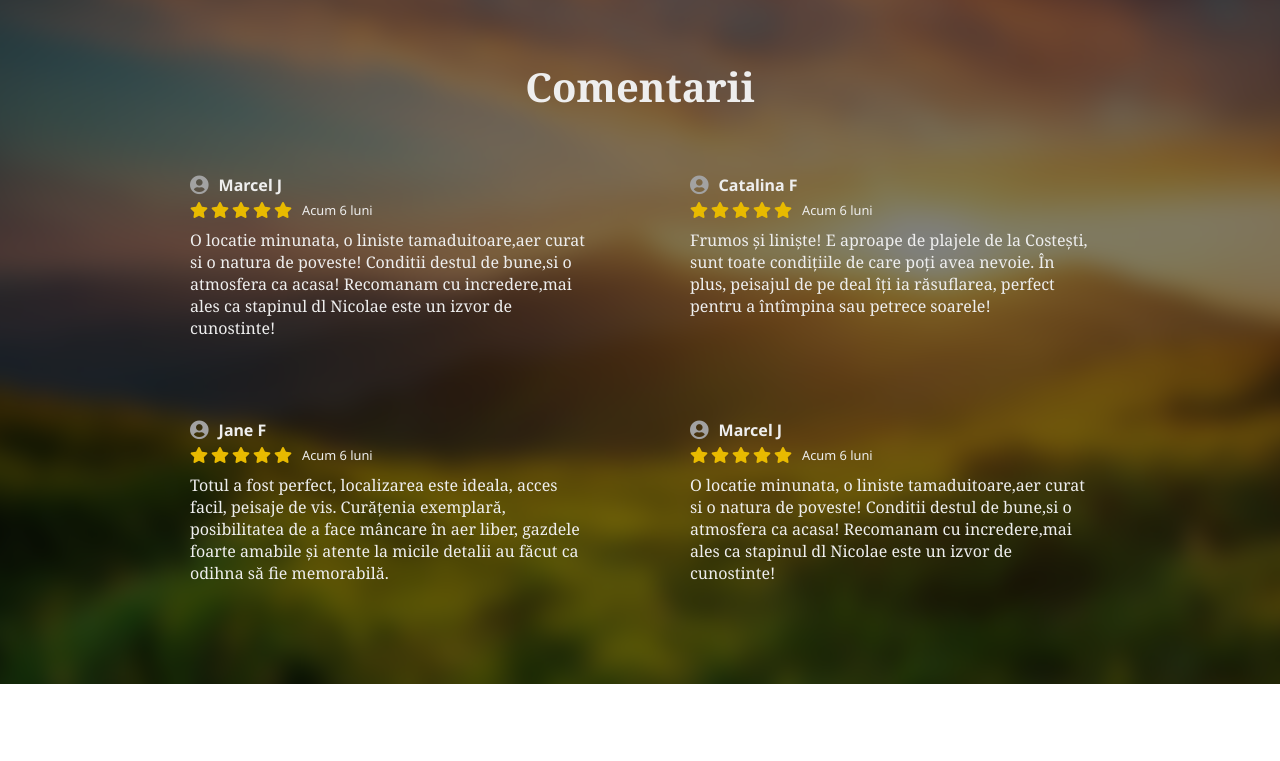
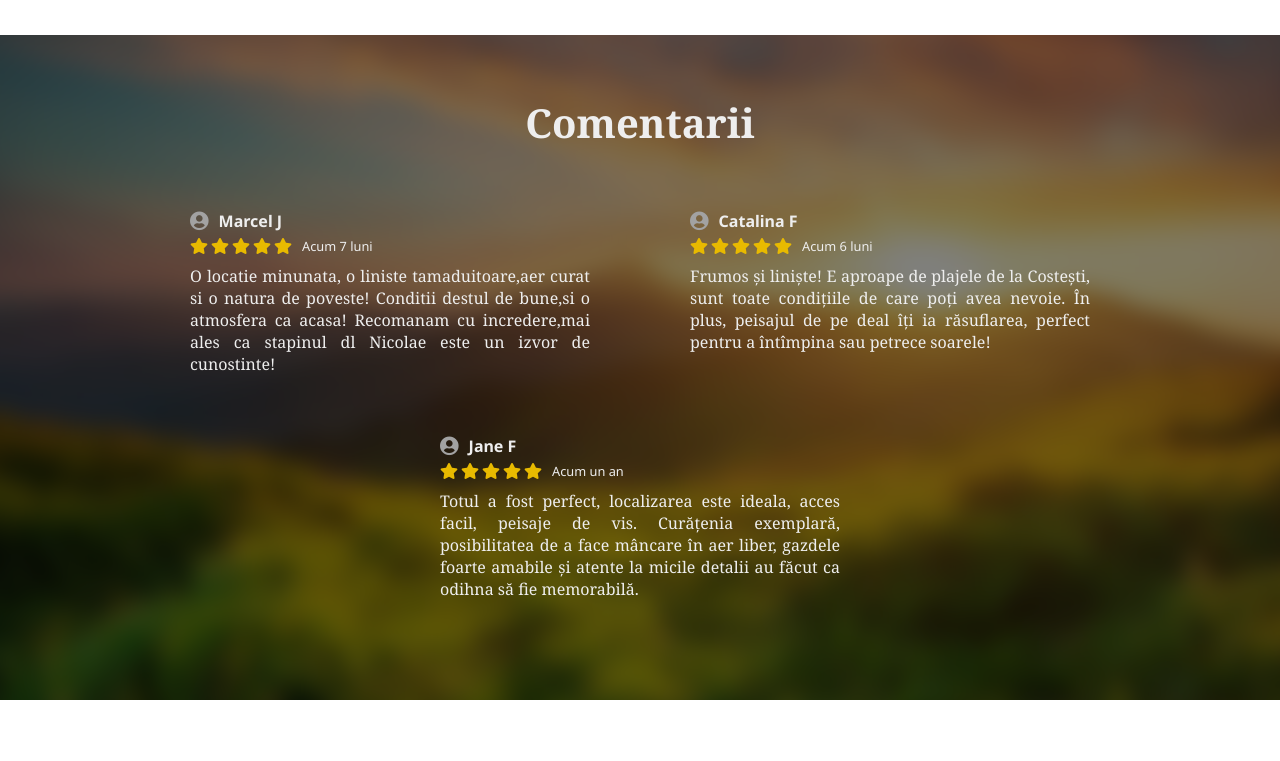
Before and after one commit to GrosuCristi/tekwillproject, a plain HTML site: page index.html in a window 1280 px wide. Shown: the part 1406-2167 px from the top of the page. Drawn offline with nearby package versions, Linux system fonts and the light colour scheme; files that its build step writes are made by us from their sources.

Commit message:
modificarea comentariilor

```diff
--- a/index.html
+++ b/index.html
@@ -185,7 +185,7 @@
             <i class="fas fa-star"></i>
             <i class="fas fa-star"></i>
             <i class="fas fa-star"></i>
-            <span class="timestamp">Acum 6 luni</span>
+            <span class="timestamp">Acum 7 luni</span>
           </div>
           <p class="description">
             O locatie minunata, o liniste tamaduitoare,aer curat si o natura de poveste! Conditii destul de bune,si o atmosfera ca acasa! Recomanam cu incredere,mai ales ca stapinul dl Nicolae este un izvor de cunostinte!
@@ -218,27 +218,10 @@
             <i class="fas fa-star"></i>
             <i class="fas fa-star"></i>
             <i class="fas fa-star"></i>
-            <span class="timestamp">Acum 6 luni</span>
+            <span class="timestamp">Acum un an</span>
           </div>
           <p class="description">
             Totul a fost perfect, localizarea este ideala, acces facil, peisaje de vis. Curățenia exemplară, posibilitatea de a face mâncare în aer liber, gazdele foarte amabile și atente la micile detalii au făcut ca odihna să fie memorabilă.          </p>
-        </div>
-        <div class="review">
-          <div class="user">
-            <i class="fas fa-user-circle"></i>
-            <span class="name">Marcel J</span>
-          </div>
-          <div class="intro">
-            <i class="fas fa-star"></i>
-            <i class="fas fa-star"></i>
-            <i class="fas fa-star"></i>
-            <i class="fas fa-star"></i>
-            <i class="fas fa-star"></i>
-            <span class="timestamp">Acum 6 luni</span>
-          </div>
-          <p class="description">
-            O locatie minunata, o liniste tamaduitoare,aer curat si o natura de poveste! Conditii destul de bune,si o atmosfera ca acasa! Recomanam cu incredere,mai ales ca stapinul dl Nicolae este un izvor de cunostinte!
-          </p>
         </div>
       </div>
     </div>
--- a/styles/main.scss
+++ b/styles/main.scss
@@ -101,6 +101,10 @@
 
   body .reviews .reviews-wrapper .review {
     flex-basis: calc(50% - 20px);
+
+    .description {
+      text-align: justify;
+    }
   }
 
   #gallery .slider-wrapper .slider-row {
@@ -191,7 +195,7 @@
 
     .reviews-wrapper {
       column-gap: 100px;
-      row-gap: 80px;
+      row-gap: 60px;
       max-width: 900px;
 
       .review {
--- a/styles/partials/_facilities.scss
+++ b/styles/partials/_facilities.scss
@@ -36,16 +36,18 @@
         font-size: 0.8rem;
         line-height: 100%;
         font-weight: 700;
+        font-family: 'Noto Sans', sans-serif;
         text-align: center;
         display: block;
         margin-top: 10px;
       }
 
       .para {
-        font-family: 'Noto Sans', sans-serif;
+        font-family: 'Noto Serif', serif;
         font-size: 0.8rem;
         text-align: center;
         margin-bottom: 0;
+        padding: 0 5px;
         max-width: 250px;
         margin-left: auto;
         margin-right: auto;
--- a/styles/partials/_globals.scss
+++ b/styles/partials/_globals.scss
@@ -15,7 +15,7 @@ ul {
 }
 
 body {
-  background-color: #fff;
+  background-color: $bg-color;
   font-family: 'Noto Serif', serif;
   margin: 0;
 
--- a/styles/partials/_variables.scss
+++ b/styles/partials/_variables.scss
@@ -3,3 +3,4 @@ $dismiss: #ed3d26;
 $white-text: #eeeeee;
 $text-input-bg: #eeeeee;
 $disclaimer-color: #b4b4b4;
+$bg-color: #ffffff;
```
